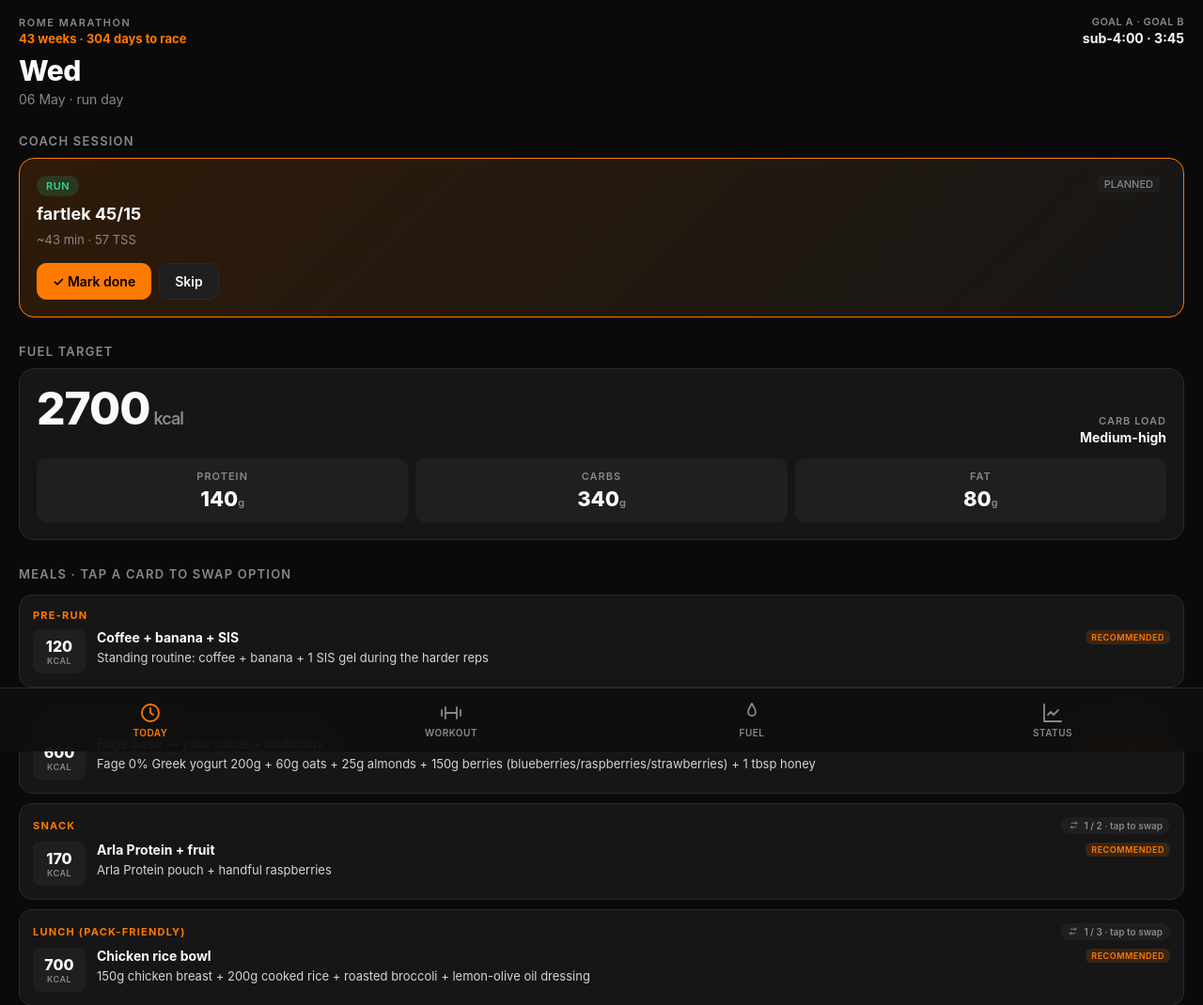
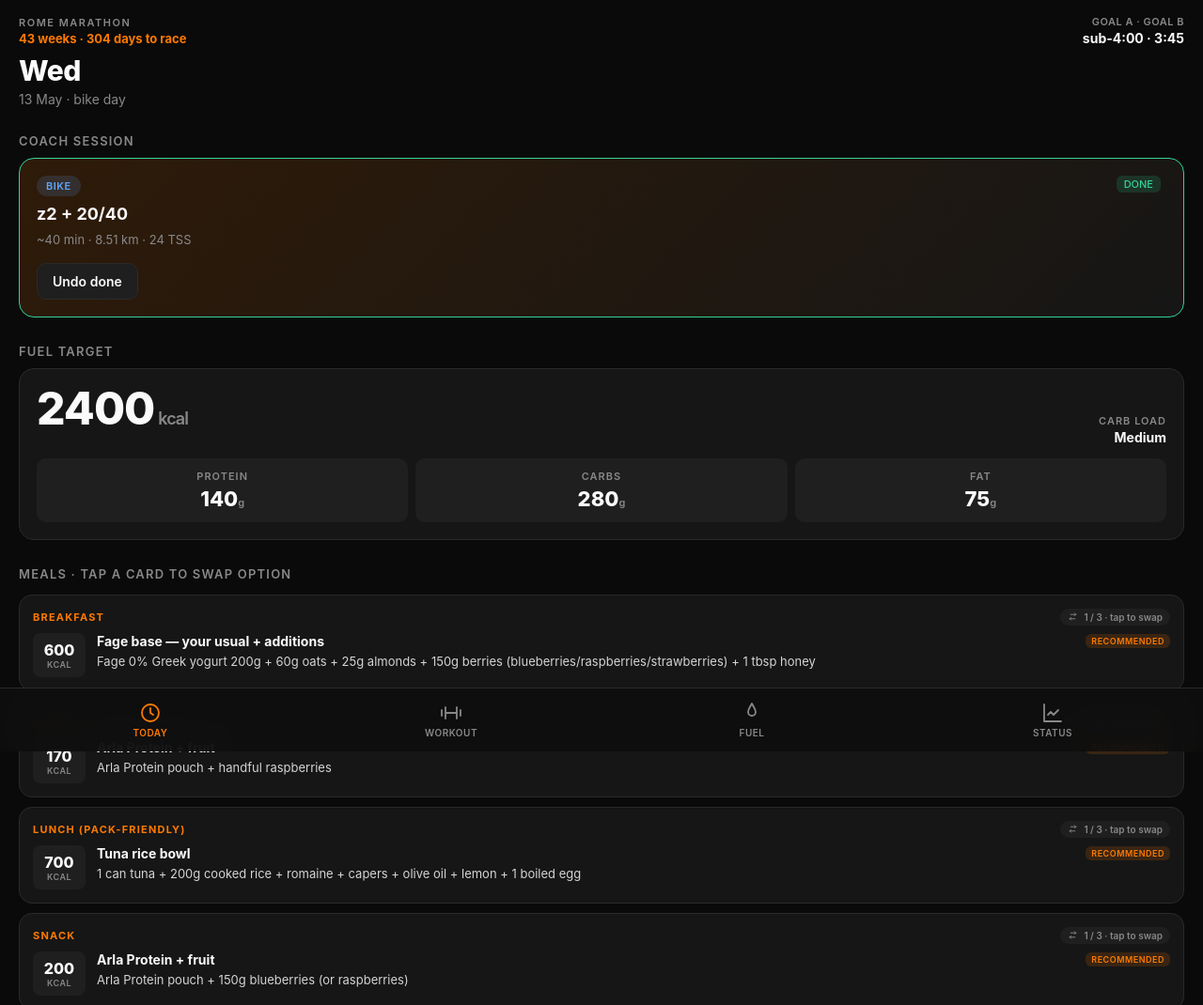
Before and after one commit to skenklok/rome2027, a plain HTML site: page index.html in a window 1280 px wide. Shown: the top 1070 px of the page at 94% size. Drawn offline with Linux system fonts and the light colour scheme.

Commit message:
Add files via upload

```diff
--- a/index.html
+++ b/index.html
@@ -312,15 +312,34 @@ const SNACK_HIGH = [
 ];
 // ====== DATA ======
 const PLAN = {
-  weekId:"2026-W19",
-  weekRange:"4 May → 10 May 2026",
+  weekId:"2026-W20",
+  weekRange:"11 May → 17 May 2026",
   raceDate:"2027-03-14",
-  generated:"2026-05-03",
-  metrics:{ctl:37,atl:50,tsb:-4,ramp28:6,rhr:47,hrv:53},
+  generated:"2026-05-13",
+  metrics:{ctl:39,atl:50,tsb:-4,ramp28:5,rhr:47,hrv:53},
   body:{weight:"79.55 kg",bf:"22.5%",ffm:"61.65 kg",visc:"6 (excellent)"},
   days:[
-    {dow:"Mon",date:"04 May",pill:"run",modality:"Run",name:"10 @ Z2",detail:"~52 min · 10 km · 69 TSS",defaultStatus:"planned",kcal:2700,carb:"Medium-high",p:140,c:340,f:80,note:"Easy 10 km @ Z2. Coach note: 'Consideriamo Almeno 1 Allenamento In Palestra Alla Settimana' — gym day formally on Fri.",
+    {dow:"Mon",date:"11 May",pill:"rest",modality:"Rest",name:"Rest day",detail:"Coach note: home 3am after flight delays · sleep 4.28h",defaultStatus:"done",kcal:2300,carb:"Lower",p:140,c:240,f:80,note:"Mandatory rest after travel disruption — sleep 4.28h. Recovery from poor sleep matters more than the missed training. Eat normally, hydrate, take it easy.",
       meals:[
+        {slot:"Breakfast",options:BREAKFAST_LOW},
+        {slot:"Snack",options:SNACK_LOW},
+        {slot:"Lunch (pack-friendly)",options:[
+          {name:"Lentil + feta salad",tag:"recommended",kcal:680,desc:"200g cooked Biona lentils + 80g feta + romaine + Mutti cherry tomatoes + olive oil + lemon + 1 boiled egg"},
+          {name:"Chicken rice bowl (small)",kcal:680,desc:"150g chicken breast + 150g cooked rice + steamed broccoli + olive oil + lemon"},
+          {name:"Tuna pasta salad",kcal:680,desc:"80g dry rigatoni + 1 can tuna + capers + romaine + olive oil + lemon"}
+        ]},
+        {slot:"Snack",options:SNACK_LOW},
+        {slot:"Dinner",options:[
+          {name:"Chicken + rice",tag:"recommended",kcal:880,desc:"200g grilled chicken + 200g cooked rice + roasted broccoli + olive oil + lemon"},
+          {name:"Hake + rice",kcal:880,desc:"200g pan-grilled hake + 200g cooked rice + asparagus + olive oil + lemon + romaine"},
+          {name:"Pasta with chicken & feta",kcal:880,desc:"80g dry rigatoni + 150g chicken + 60g feta + asparagus + lemon + olive oil"}
+        ]}
+      ]},
+    {dow:"Tue",date:"12 May",pill:"run",modality:"Run",name:"8 @ Z1/Z2",detail:"~49 min · 8.17 km · 49 TSS",defaultStatus:"done",kcal:2600,carb:"Medium",p:140,c:300,f:80,note:"Easy 8 km done. Sleep 9.05h — recovered well from Mon's travel day.",
+      meals:[
+        {slot:"Pre-run",options:[
+          {name:"Coffee + banana",tag:"recommended",kcal:90,desc:"Coffee + banana, fasted easy run"}
+        ]},
         {slot:"Breakfast (post-run)",options:BREAKFAST_MED},
         {slot:"Snack",options:SNACK_MED},
         {slot:"Lunch (pack-friendly)",options:[
@@ -335,7 +354,7 @@ const PLAN = {
           {name:"Chicken pasta + feta",kcal:900,desc:"100g dry rigatoni + 200g chicken breast + 60g feta + asparagus + lemon + olive oil"}
         ]}
       ]},
-    {dow:"Tue",date:"05 May",pill:"bike",modality:"Bike",name:"z2 + 30/30",detail:"~1:03 · 43 TSS",defaultStatus:"planned",kcal:2600,carb:"Medium",p:140,c:300,f:80,note:"Bike day — lower-impact than running. Cross-training to keep aerobic load up.",
+    {dow:"Wed",date:"13 May",pill:"bike",modality:"Bike",name:"z2 + 20/40",detail:"~40 min · 8.51 km · 24 TSS",defaultStatus:"done",kcal:2400,carb:"Medium",p:140,c:280,f:75,note:"Bike done — shorter than the 42 TSS planned. Still rebuilding from travel fatigue. Don't push it if energy is still low — coach is reading the room.",
       meals:[
         {slot:"Breakfast",options:BREAKFAST_MED},
         {slot:"Snack",options:SNACK_LOW},
@@ -351,10 +370,25 @@ const PLAN = {
           {name:"Hake pasta",kcal:920,desc:"100g dry rigatoni + 200g hake (flaked) + lemon + capers + olive oil + asparagus on side"}
         ]}
       ]},
-    {dow:"Wed",date:"06 May",pill:"run",modality:"Run",name:"fartlek 45/15",detail:"~43 min · 57 TSS",defaultStatus:"planned",kcal:2700,carb:"Medium-high",p:140,c:340,f:80,note:"Quality run with shorter intervals (45s on / 15s easy). Coffee + SIS pre-run.",
+    {dow:"Thu",date:"14 May",pill:"strength",modality:"Strength",name:"gym? (optional)",detail:"Coach proposed — optional this week given travel fatigue",defaultStatus:"planned",kcal:2400,carb:"Lower",p:145,c:260,f:80,note:"Coach put 'gym?' with a question mark — optional given the travel jet-lag. Decision: if you slept well last night + legs feel OK, do the session in the Workout tab. If still drained, skip it and rest — recovery wins this week.",
+      meals:[
+        {slot:"Breakfast",options:BREAKFAST_LOW},
+        {slot:"Lunch (pack-friendly)",options:[
+          {name:"Lentil + feta salad",tag:"recommended",kcal:680,desc:"200g cooked Biona lentils + 80g feta + romaine + Mutti cherry tomatoes + olive oil + lemon + 1 boiled egg"},
+          {name:"Chicken rice bowl (small)",kcal:680,desc:"150g chicken breast + 150g cooked rice + steamed broccoli + olive oil + lemon"},
+          {name:"Tuna pasta salad",kcal:680,desc:"80g dry rigatoni + 1 can tuna + capers + romaine + olive oil + lemon"}
+        ]},
+        {slot:"Post-strength snack",options:SNACK_MED},
+        {slot:"Dinner",options:[
+          {name:"Chicken + rice",tag:"recommended",kcal:880,desc:"200g grilled chicken + 200g cooked rice + roasted broccoli + olive oil + lemon"},
+          {name:"Hake + rice",kcal:880,desc:"200g pan-grilled hake + 200g cooked rice + asparagus + olive oil + lemon + romaine"},
+          {name:"Pasta with chicken & feta",kcal:880,desc:"80g dry rigatoni + 150g chicken + 60g feta + asparagus + lemon + olive oil"}
+        ]}
+      ]},
+    {dow:"Fri",date:"15 May",pill:"run",modality:"Run",name:"fartlek 45/15",detail:"~46 min · 63 TSS",defaultStatus:"planned",kcal:2700,carb:"Medium-high",p:140,c:340,f:80,note:"Quality run, 45s on / 15s easy fartlek. Coffee + SIS pre-run if effort feels hard.",
       meals:[
         {slot:"Pre-run",options:[
-          {name:"Coffee + banana + SIS",tag:"recommended",kcal:120,desc:"Standing routine: coffee + banana + 1 SIS gel during the harder reps"}
+          {name:"Coffee + banana + SIS",tag:"recommended",kcal:120,desc:"Coffee + banana + 1 SIS gel during the harder reps"}
         ]},
         {slot:"Breakfast (post-run)",options:BREAKFAST_MED},
         {slot:"Snack",options:SNACK_LOW},
@@ -370,57 +404,23 @@ const PLAN = {
           {name:"Pasta Bolognese",kcal:920,desc:"100g dry rigatoni + 150g beef mince + Mutti tomato + 30g parmigiano + romaine"}
         ]}
       ]},
-    {dow:"Thu",date:"07 May",pill:"bike",modality:"Bike",name:"blocchi lt1",detail:"~1:05 · 46 TSS",defaultStatus:"planned",kcal:2600,carb:"Medium",p:140,c:300,f:80,note:"Quality bike — LT1 blocks. Sets up the gym day Friday.",
+    {dow:"Sat",date:"16 May",pill:"bike",modality:"Bike",name:"Z2 to LT1",detail:"~1:16 · 59 TSS",defaultStatus:"planned",kcal:2700,carb:"Medium",p:140,c:310,f:80,note:"Longer Z2 ride with LT1 efforts. Sets up Sunday's variable-intensity long run.",
       meals:[
         {slot:"Breakfast",options:BREAKFAST_MED},
         {slot:"Snack",options:SNACK_LOW},
         {slot:"Lunch (pack-friendly)",options:[
-          {name:"Tuna rice bowl",tag:"recommended",kcal:700,desc:"1 can tuna + 200g cooked rice + romaine + capers + olive oil + lemon + 1 boiled egg"},
-          {name:"Pasta with hake",kcal:700,desc:"80g dry rigatoni + 150g hake (flaked) + Mutti tomato + capers + romaine on the side"},
-          {name:"Chicken rice bowl",kcal:700,desc:"150g chicken breast + 200g cooked rice + roasted broccoli + olive oil + lemon"}
+          {name:"Chicken rice bowl",tag:"recommended",kcal:700,desc:"150g grilled chicken + 200g cooked rice + roasted asparagus + olive oil + lemon"},
+          {name:"Mince pasta",kcal:700,desc:"80g dry rigatoni + 150g beef mince + Mutti tomato + onion + parmigiano + romaine"},
+          {name:"Sea bass rice bowl",kcal:700,desc:"200g sea bass + 200g cooked rice + romaine + capers + olive oil + lemon"}
         ]},
         {slot:"Snack",options:SNACK_MED},
         {slot:"Dinner",options:[
-          {name:"Sea bass + rice",tag:"recommended",kcal:920,desc:"200g pan-seared sea bass + 250g cooked rice + asparagus + olive oil + lemon + romaine salad"},
-          {name:"Tortelloni",kcal:920,desc:"300g spinach & ricotta tortelloni + Mutti tomato + 30g parmigiano + side: 100g grilled chicken + romaine"},
-          {name:"Hake pasta",kcal:920,desc:"100g dry rigatoni + 200g hake (flaked) + lemon + capers + olive oil + asparagus on side"}
+          {name:"Salmon + rice",tag:"recommended",kcal:920,desc:"200g salmon + 250g cooked rice + broccoli + olive oil + lemon + romaine"},
+          {name:"Cod pasta",kcal:920,desc:"100g dry rigatoni + 200g cod (flaked) + Mutti cherry tomatoes + capers + olive oil + asparagus"},
+          {name:"Chicken pasta",kcal:920,desc:"100g dry rigatoni + 200g chicken + 60g feta + asparagus + lemon + olive oil"}
         ]}
       ]},
-    {dow:"Fri",date:"08 May",pill:"strength",modality:"Strength",name:"palestra",detail:"Coach-prescribed gym session · ~50 min",defaultStatus:"planned",kcal:2400,carb:"Lower",p:145,c:260,f:80,note:"Coach formally added a gym day. Session is in the Workout tab — first one using your actual building-gym kit. Lower-cal day; protein bumped slightly for the muscle work.",
-      meals:[
-        {slot:"Breakfast",options:BREAKFAST_LOW},
-        {slot:"Lunch (pack-friendly)",options:[
-          {name:"Lentil + feta salad",tag:"recommended",kcal:680,desc:"200g cooked Biona lentils + 80g feta + romaine + Mutti cherry tomatoes + olive oil + lemon + 1 boiled egg"},
-          {name:"Chicken rice bowl (small)",kcal:680,desc:"150g chicken breast + 150g cooked rice + steamed broccoli + olive oil + lemon"},
-          {name:"Tuna pasta salad",kcal:680,desc:"80g dry rigatoni + 1 can tuna + capers + romaine + olive oil + lemon"}
-        ]},
-        {slot:"Post-strength snack",options:SNACK_MED},
-        {slot:"Dinner",options:[
-          {name:"Chicken + rice",tag:"recommended",kcal:880,desc:"200g grilled chicken + 200g cooked rice + roasted broccoli + olive oil + lemon"},
-          {name:"Hake + rice",kcal:880,desc:"200g pan-grilled hake + 200g cooked rice + asparagus + olive oil + lemon + romaine"},
-          {name:"Pasta with chicken & feta",kcal:880,desc:"80g dry rigatoni + 150g chicken + 60g feta + asparagus + lemon + olive oil"}
-        ]}
-      ]},
-    {dow:"Sat",date:"09 May",pill:"run",modality:"Run",name:"12' tempo",detail:"~40 min · 52 TSS",defaultStatus:"planned",kcal:2650,carb:"Medium-high",p:140,c:310,f:80,note:"12-min tempo. Strength was yesterday — monitor leg freshness; if heavy, dial pace down per coach.",
-      meals:[
-        {slot:"Pre-run",options:[
-          {name:"Coffee + banana",tag:"recommended",kcal:90,desc:"Coffee + banana. Add SIS gel if effort feels hard."}
-        ]},
-        {slot:"Breakfast (post-run)",options:BREAKFAST_MED},
-        {slot:"Snack",options:SNACK_LOW},
-        {slot:"Lunch (pack-friendly)",options:[
-          {name:"Hake rice bowl",tag:"recommended",kcal:680,desc:"150g pan-grilled hake + 200g cooked rice + romaine + capers + olive oil + lemon"},
-          {name:"Chicken pasta",kcal:680,desc:"80g dry rigatoni + 150g chicken + Mutti tomato + 20g parmigiano + romaine"},
-          {name:"Tuna rice bowl",kcal:680,desc:"1 can tuna + 200g cooked rice + romaine + capers + olive oil + lemon + 1 boiled egg"}
-        ]},
-        {slot:"Snack",options:SNACK_MED},
-        {slot:"Dinner",options:[
-          {name:"Pasta Bolognese",tag:"recommended",kcal:920,desc:"100g dry rigatoni + 150g beef mince + Mutti tomato + onion + 30g parmigiano + romaine salad"},
-          {name:"Salmon + rice",kcal:920,desc:"200g salmon + 250g cooked rice + broccoli + olive oil + lemon"},
-          {name:"Tortelloni",kcal:920,desc:"300g spinach & ricotta tortelloni + parmigiano + Mutti tomato + side romaine"}
-        ]}
-      ]},
-    {dow:"Sun",date:"10 May",pill:"run",modality:"Run",name:"18 km long",detail:"~1:30 · 130 TSS",defaultStatus:"planned",kcal:3050,carb:"High",p:145,c:460,f:85,note:"Longest long run yet (~1h30 at ~5:00/km). Carb-up. At ~90 min, consider adding banana + honey before fasted coffee+banana, given fracture history.",
+    {dow:"Sun",date:"17 May",pill:"run",modality:"Run",name:"Fartlek a intensità variabili",detail:"~1:17 · 105 TSS",defaultStatus:"planned",kcal:2900,carb:"High",p:145,c:430,f:80,note:"Variable-intensity long fartlek — coach's twist on the long run. Coffee + banana pre, SIS during. At 1h+, you'll want mid-run fuel.",
       meals:[
         {slot:"Pre-run",options:[
           {name:"Coffee + banana + SIS",tag:"recommended",kcal:140,desc:"Coffee + banana before, SIS gel during run"}
@@ -443,7 +443,7 @@ const PLAN = {
       ]}
   ],
   strength:{
-    when:"Friday 8 May · palestra (coach-prescribed)",
+    when:"Thursday 14 May · gym? (coach proposed, optional this week)",
     block:"~50 min · using your building gym kit",
     exercises:[
       {name:"Concept2 rower warm-up",tag:"Warm-up · easy Z1",sets:"5",reps:"min",sets_label:"min",reps_label:"steady",cue:"5 minutes easy on the rower at conversational effort (~20–22 SPM, drag factor wherever the machine sits). Whole-body activation, opens the hips and engages the back without loading the legs hard. If the rower's busy, the elliptical works the same way."},
```
